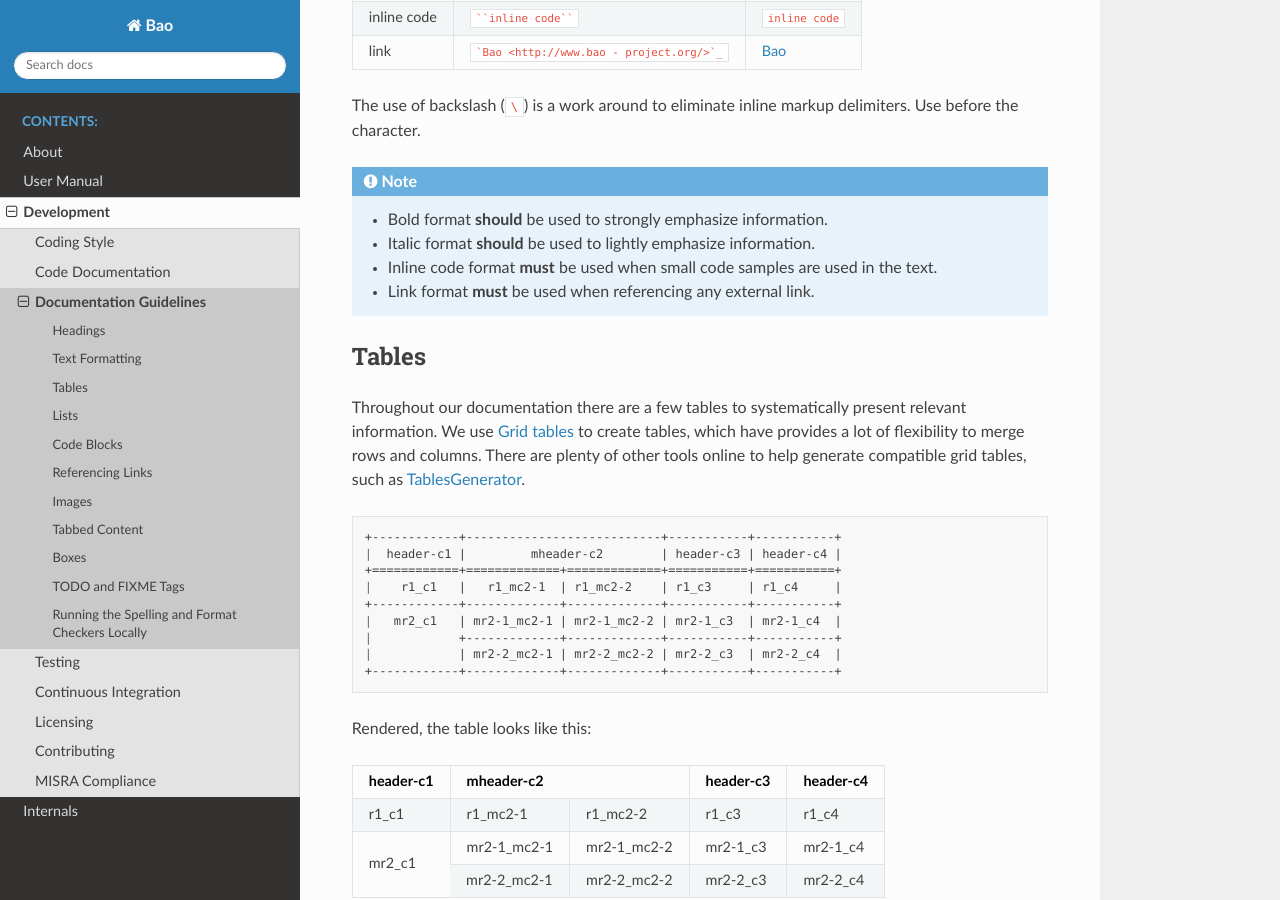
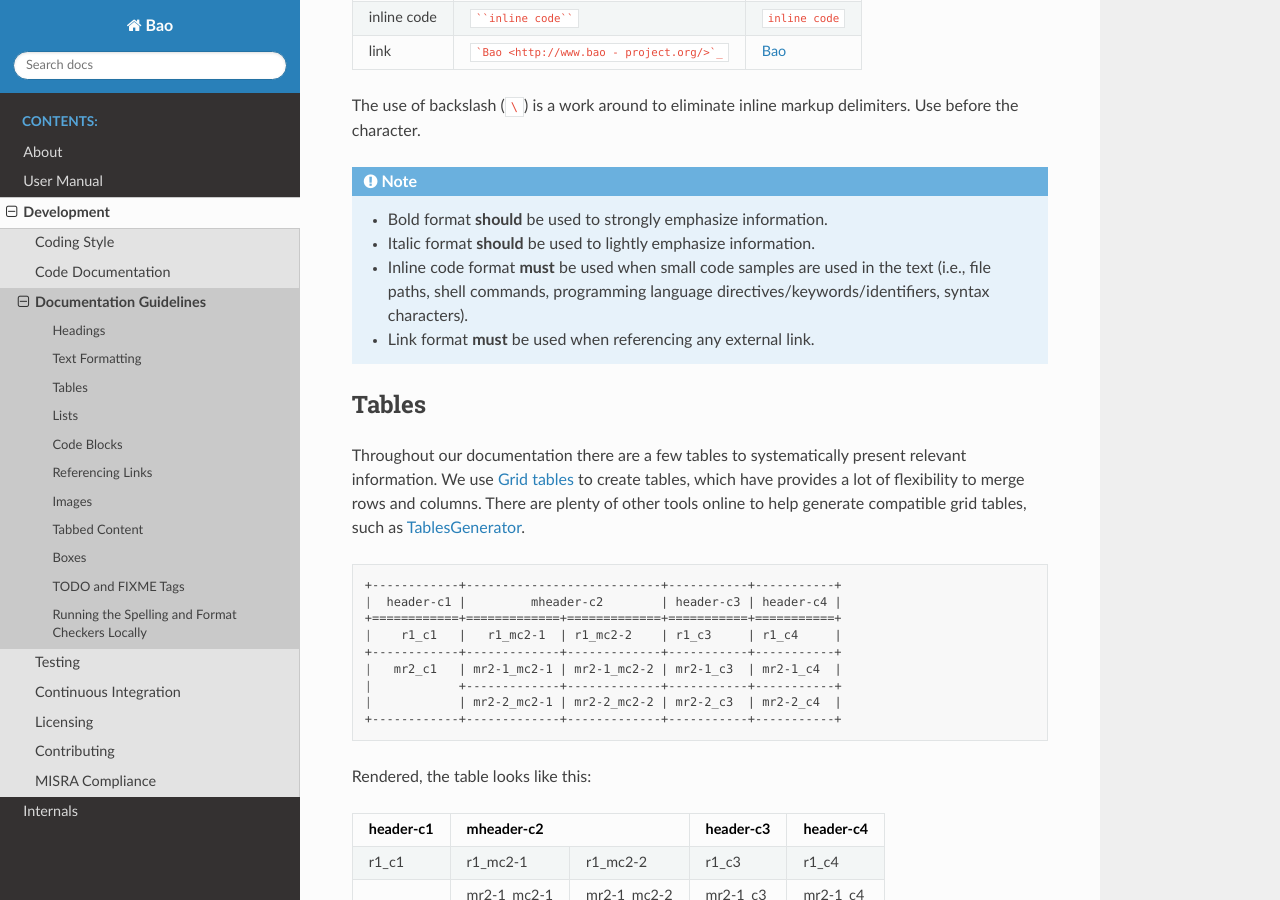
Before and after one commit to bao-project/bao-docs, a Sphinx documentation site: the page built from source/development/doc_guidelines.rst, in a window 1280 px wide and 900 px high, scrolled down 1373 px. Built offline with Sphinx 7.4.7 and the Read the Docs theme 2.0.0, drawn with Linux system fonts in a browser that asks for light colours.

Commit message:
doc(fix): specify the use of inline code format convention
Signed-off-by: Daniel Oliveira <drawnpoetry@gmail.com>

```diff
--- a/source/development/doc_guidelines.rst
+++ b/source/development/doc_guidelines.rst
@@ -80,7 +80,8 @@ delimiters. Use before the character.
     - Bold format **should** be used to strongly emphasize information.
     - Italic format **should** be used to lightly emphasize information.
     - Inline code format **must** be used when small code samples are used in
-      the text.
+      the text (i.e., file paths, shell commands, programming language
+      directives/keywords/identifiers, syntax characters).
     - Link format **must** be used when referencing any external link.
 
 .. _tables:
```
